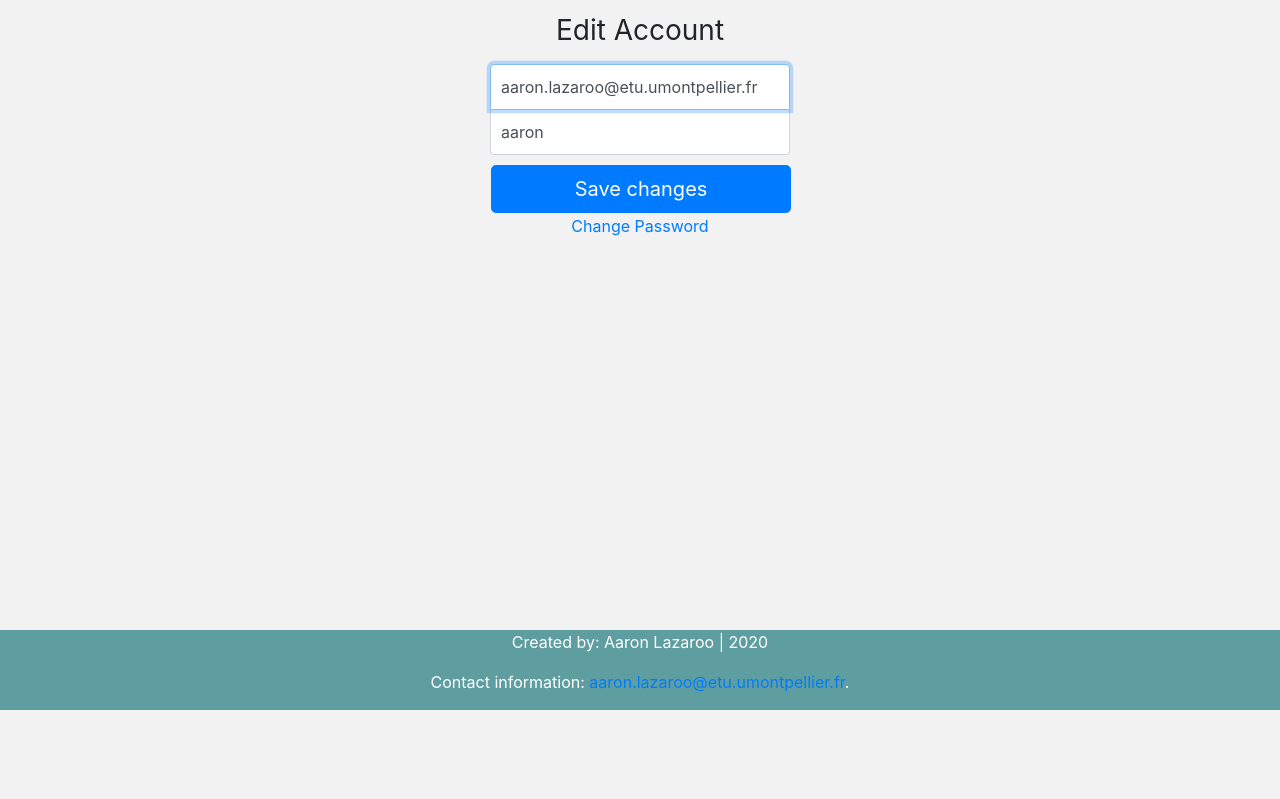
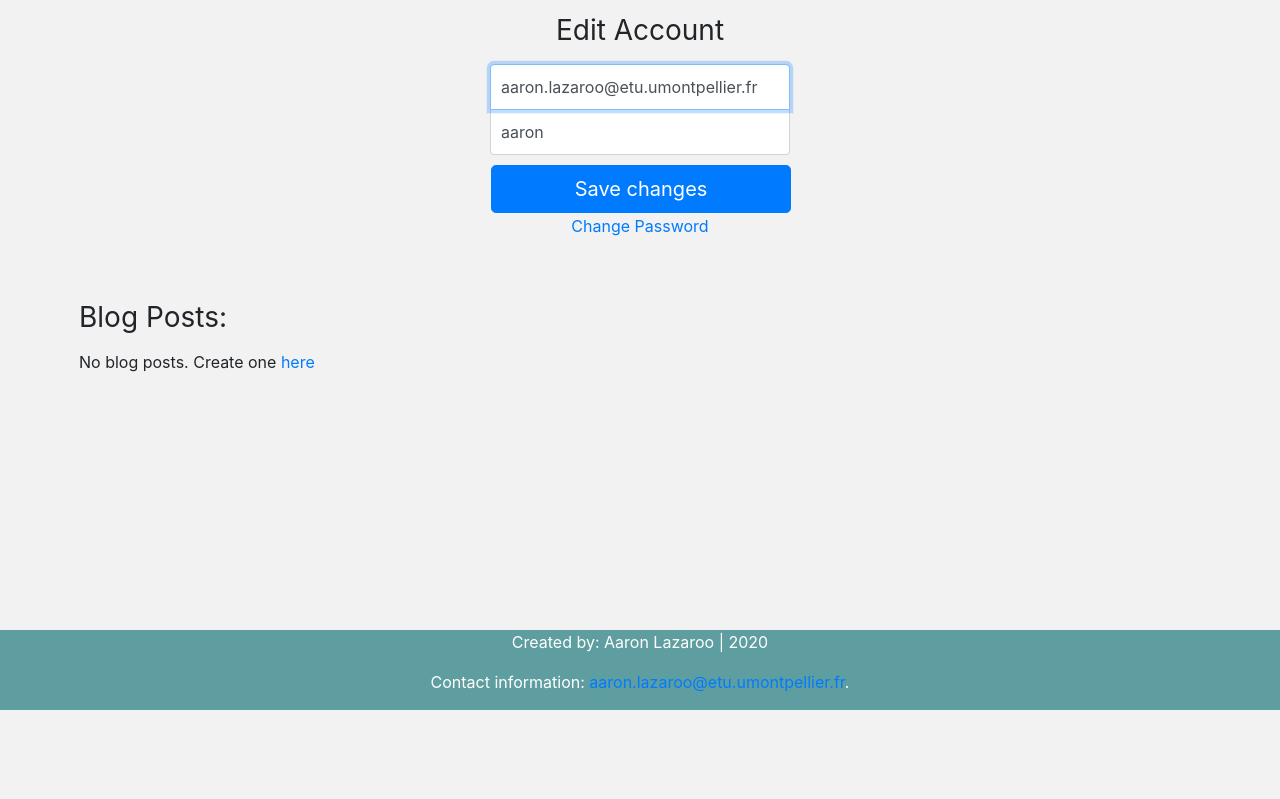
Before and after one commit to AaronLaz/ProjetWeb, a Django app: page /account/ in a window 1280 px wide. Shown: the part 90-889 px from the top of the page. Run offline with Django 3.2, Linux system fonts and the light colour scheme; a user stored in the database is signed in; data that the repository does not hold is empty; some libraries are stand-ins or nearby versions.

Commit message:
Blog post detail view

```diff
--- a/ProjetWeb/account/templates/account/account.html
+++ b/ProjetWeb/account/templates/account/account.html
@@ -31,4 +31,23 @@
 		<a class="m-auto" href="{% url 'password_change' %}">Change Password</a>
 	</div>
 </form>
+
+	<div class="container mt-4 p-4">
+		<div class="row">
+			<div class="blog-posts">
+				<h3 class="mb-3 font-weight-normal">Blog Posts:</h3>
+				{% if blog_posts %}
+				<ul>
+					{% for post in blog_posts %}
+						<a href="{% url 'blog:detail' post.slug %}" style="text-decoration: none;">
+							<li class="list-group-item">{{post}}</li>
+						</a>
+					{% endfor %}
+				</ul>
+				{% else %}
+				<p class="m-auto">No blog posts. Create one <a href="{% url 'blog:create' %}">here</a></p>
+				{% endif %}
+			</div>
+		</div>
+	</div>
 {% endblock content %}
--- a/ProjetWeb/account/views.py
+++ b/ProjetWeb/account/views.py
@@ -1,7 +1,7 @@
 from django.shortcuts import render, redirect
 from django.contrib.auth import login, authenticate, logout
 from account.forms import RegistrationForm, AuthenticationForm, UpdateForm
-
+from blog.models import BlogPost
 # Create your views here.
 
 def registration_view(request):
@@ -77,6 +77,10 @@ def account_view(request):
 				}
 			)
 	context['account_form'] = form
+
+	blog_posts = BlogPost.objects.filter(author=request.user)
+	context['blog_posts'] = blog_posts
+
 	return render(request, 'account/account.html',context)
 
 def must_authenticate_view(request):
--- a/ProjetWeb/blog/urls.py
+++ b/ProjetWeb/blog/urls.py
@@ -1,10 +1,12 @@
 from django.urls import path
 from blog.views import(
 		create_blog_view,
+		detail_blog_view,
 	)
 
 app_name= 'blog'
 
 urlpatterns = [
 	path('create',create_blog_view, name="create"),
+	path('<slug>/',detail_blog_view, name="detail"),
 ]
--- a/ProjetWeb/myapp/static/styles.css
+++ b/ProjetWeb/myapp/static/styles.css
@@ -124,6 +124,19 @@
       margin: auto;
     }
 
-    .submit-button{
-      max-width: 200px;
-    }
+.submit-button{
+   max-width: 200px;
+}
+
+.blog-posts{
+  max-width: 500px;
+  width: 100%;
+}
+
+.card{
+  max-width: 700px;
+}
+
+.container{
+  padding: 20px;
+}
```
Also changed, not shown: ProjetWeb/blog/templates/blog/detail_blog.html (added, +22 -0 lines), ProjetWeb/blog/views.py (+10 -1 lines), ProjetWeb/myapp/templates/blog.html (deleted, +0 -10 lines), ProjetWeb/blog/forms.py (line endings or trailing spaces).
